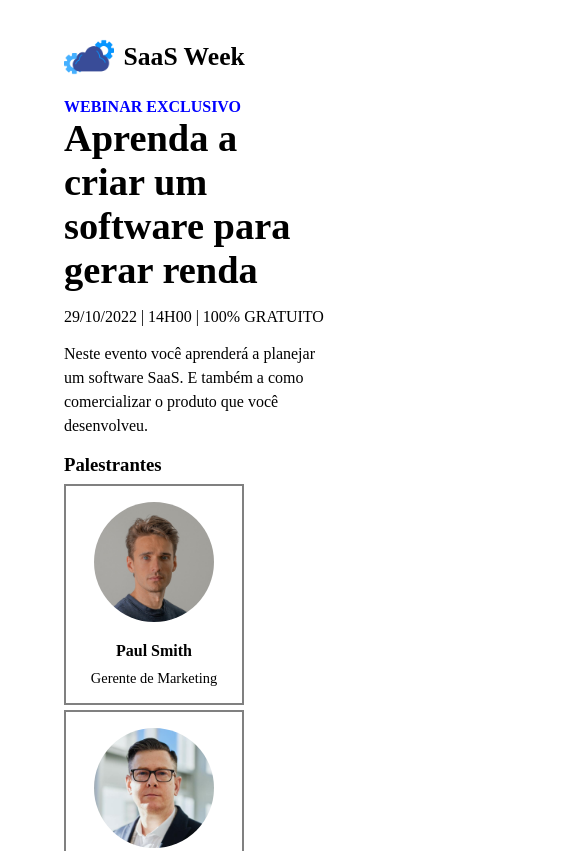
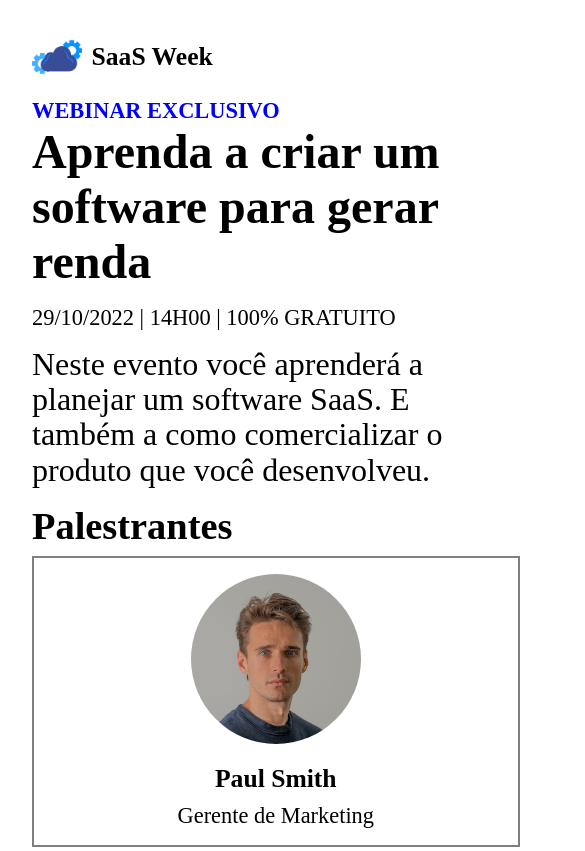
Before and after one commit to emessonh/html_css, a plain HTML site: page projeto/index.html in a window 390 px wide. Shown: the top 851 px of the page, 585 px wide, since content can reach past the window. Drawn offline with Linux system fonts and the light colour scheme.

Commit message:
responsividade dispositivos moveis

```diff
--- a/projeto/css/style.css
+++ b/projeto/css/style.css
@@ -181,8 +181,67 @@ body{
 
 #benefits ul{
     list-style-position: inside;
+    list-style:none;
 }
 
 #benefits li{
     margin-bottom: 1rem;
 }
+
+/* Responsivo */
+
+/* Media query: regra para telas de até 450px */
+@media(max-width: 450px){
+    body{
+        flex-direction: column;
+    }
+
+    #apresentacao{
+        padding: 2rem;
+        padding-bottom: 0;
+    }
+
+    #apresentacao h2{
+        font-size: 3rem;
+    }
+
+    #apresentacao h3{
+        font-size: 2.4rem;
+    }
+
+    #tipo-palestra, #date{
+        font-size: 1.4rem;
+    }
+
+    #description{
+        font-size: 2rem;
+        line-height: 2.2rem;
+    }
+
+    .palestrantes-inline{
+        width: 100%;
+    }
+
+    .palestrantes-inline img{
+        width: 170px;
+    }
+
+    .palestrantes-inline .nome{
+        font-size: 1.6rem;
+    }
+
+    .palestrantes-inline .cargo{
+        font-size: 1.4rem;
+    }
+
+    #form-inner{
+        margin: 1.5rem;
+
+    }
+
+    #register-form, #register-form #name-container{
+        gap: 0.7rem;
+    }
+
+
+}
```
Also changed, not shown: projeto/index.html (+1 -0 lines).
